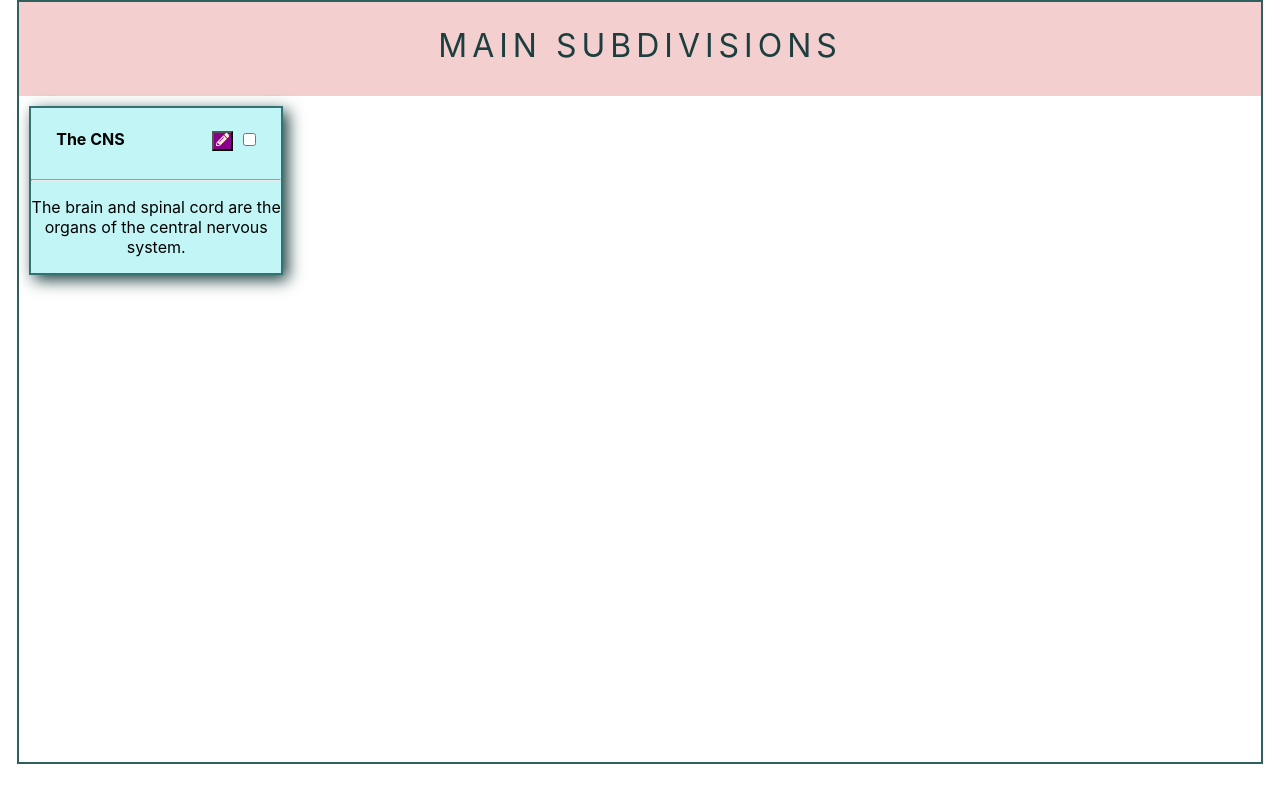
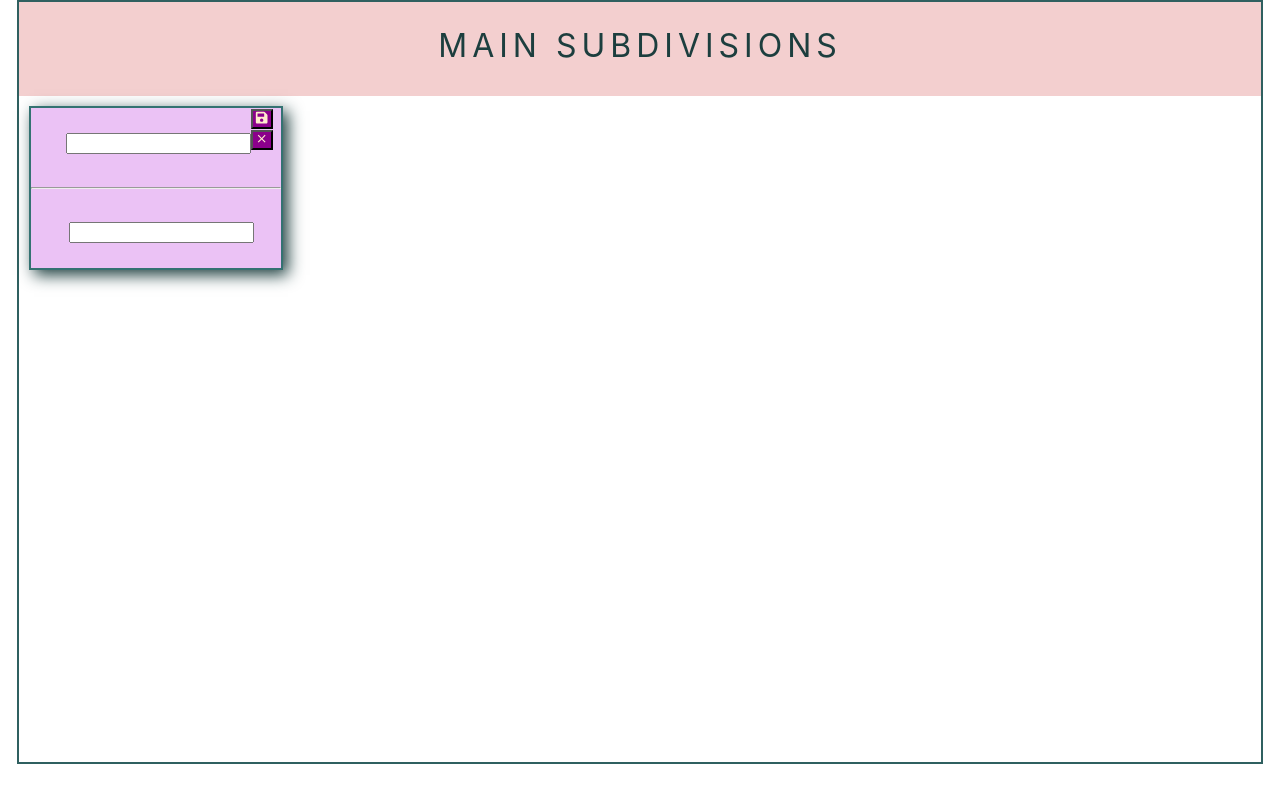
Before and after one commit to DmitriyLadutsko/IBA-react-js, a React (Create React App) app: page / in a window 1280 px wide. Both pictures are taken after a click on the button 222 px from the left and 140 px from the top of the page. Built offline with nearby package versions, Linux system fonts and the light colour scheme.

Commit message:
add: input-state to the Card

```diff
--- a/src/Card/index.js
+++ b/src/Card/index.js
@@ -1,14 +1,37 @@
 import React, {useState} from "react";
-import './Card.css'
-import { FaPencilAlt } from 'react-icons/fa';
+import './Card.css';
+
+import {FaPencilAlt} from 'react-icons/fa';
+import {FaSave} from 'react-icons/fa';
+import {MdClear} from 'react-icons/md';
 
 const Card = () => {
 
     const [isChecked, setChecked] = useState(false);
 
-    const write = () => {
-        console.log("hi")
-    }
+    const [isInput, setInput] = useState(false);
+
+    const [caption, setCaption] = useState({
+        captionValue: 'The CNS'
+    });
+
+    const [text, setText] = useState({
+        textValue: 'The brain and spinal cord are the organs of the central nervous system.'
+    });
+
+    const edit = () => {
+        setChecked(false);
+        setInput(!isInput);
+    };
+
+    let changedCaption;
+    let changedText;
+
+    const getEdited = () => {
+        setCaption({captionValue: changedCaption});
+        setText({textValue: changedText})
+        setInput(!isInput);
+    };
 
     const styleCaption = {
         paddingLeft: '25px',
@@ -18,14 +41,35 @@ const Card = () => {
     };
 
     return (
-        <div className="Card" style={{backgroundColor: isChecked ? '#ebc2f5' : '#c2f5f5'}}>
+        <div className="Card" style={{backgroundColor: isChecked ? '#c2f5f5' : '#ebc2f5'}}>
             <div style={styleCaption}>
-                <h4>The CNS</h4>
+                <h4 style={{display: !isInput ? '' : 'none'}}>{caption.captionValue}</h4>
+                <input
+                    style={{display: isInput ? '' : 'none'}}
+                    type="text"
+                    value={changedCaption}
+                    onChange={event => {
+                        changedCaption = event.target.value
+                    }}
+                />
                 <div>
-                    <button onClick={() => write()}>
-                        <FaPencilAlt />
+                    <button
+                        style={{display: !isInput ? '' : 'none'}}
+                        onClick={edit}>
+                        <FaPencilAlt/>
+                    </button>
+                    <button
+                        style={{display: isInput ? '' : 'none'}}
+                        onClick={getEdited}>
+                        <FaSave/>
+                    </button>
+                    <button
+                        style={{display: isInput ? '' : 'none'}}
+                        onClick={() => setInput(!isInput)}>
+                        <MdClear/>
                     </button>
                     <input
+                        style={{display: !isInput ? '' : 'none'}}
                         type="checkbox"
                         checked={isChecked}
                         onChange={() => setChecked(!isChecked)}
@@ -33,7 +77,15 @@ const Card = () => {
                 </div>
             </div>
             <hr/>
-            <p>The brain and spinal cord are the organs of the central nervous system.</p>
+            <p style={{display: !isInput ? '' : 'none'}}>{text.textValue}</p>
+            <input
+                style={{display: isInput ? '' : 'none'}}
+                type="text"
+                value={changedText}
+                onChange={event => {
+                    changedText = event.target.value
+                }}
+            />
         </div>
     );
 };
```
